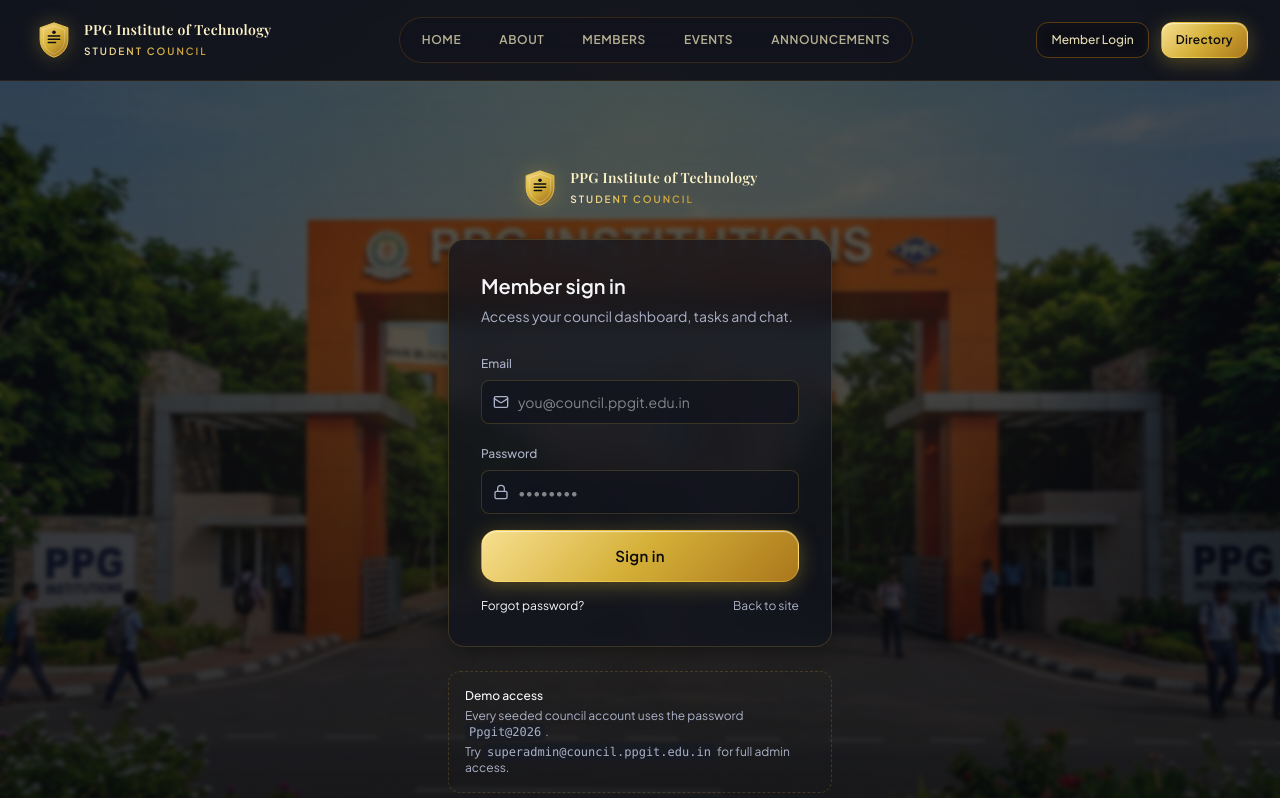
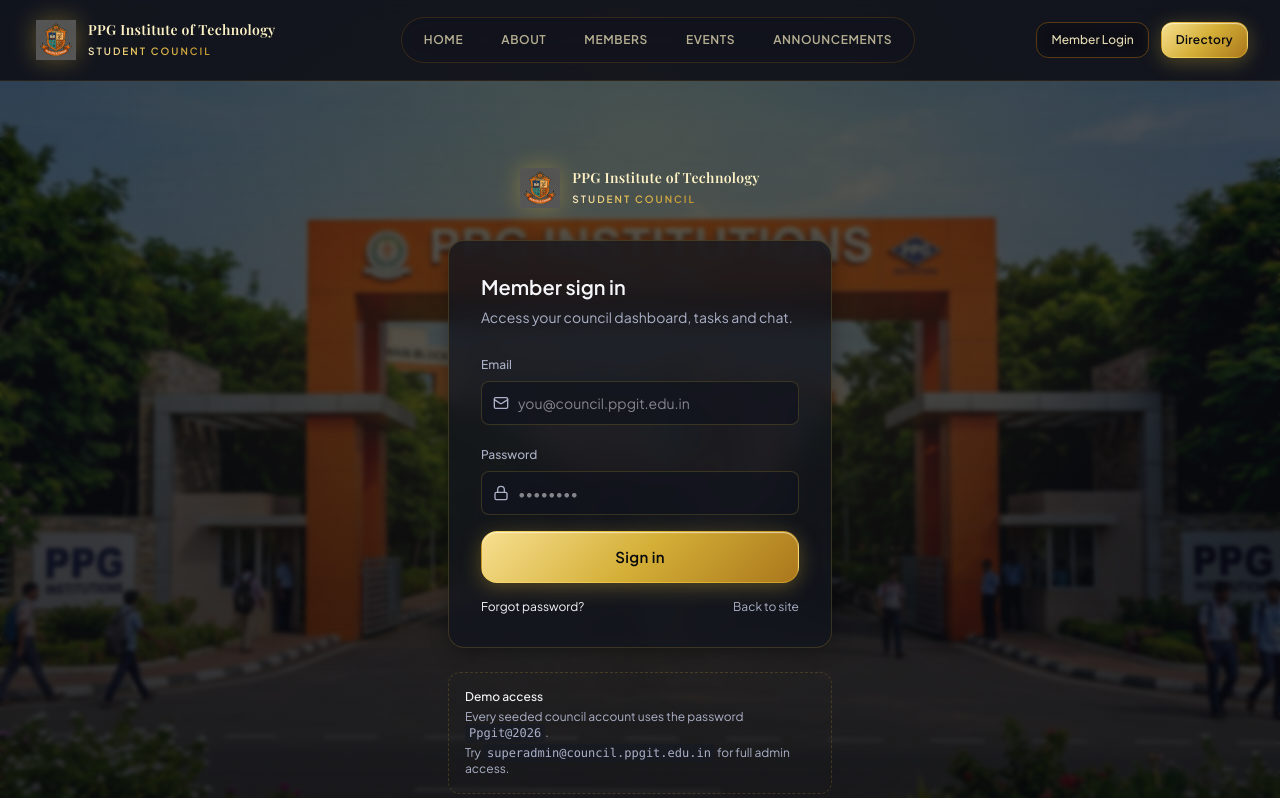
Before and after one commit to nitheesh-s-cse/student-council-management-platform, a Next.js app: page /login in a window 1280 px wide. Shown: the top 798 px of the page. Built offline with nearby package versions, Linux system fonts and the light colour scheme; a web font is replaced by a local one.

Commit message:
Replace SVG shield icon with official transparent PPGIT crest logo image

```diff
--- a/src/components/ui/logo.tsx
+++ b/src/components/ui/logo.tsx
@@ -2,24 +2,12 @@ import { cn } from "@/lib/utils";
 
 export function CouncilMark({ className }: { className?: string }) {
   return (
-    <svg viewBox="0 0 40 44" className={cn("h-9 w-9 filter drop-shadow-[0_0_10px_rgba(212,175,55,0.3)]", className)} fill="none" aria-hidden="true">
-      <path
-        d="M20 1 L37 7 V21 C37 32 30 40 20 43 C10 40 3 32 3 21 V7 Z"
-        fill="url(#gold-shield)"
-        stroke="#E5C158"
-        strokeWidth="1.2"
-      />
-      <path d="M20 5 L33 9.5 V21 C33 30 27.5 36.5 20 39 C12.5 36.5 7 30 7 21 V9.5 Z" fill="none" stroke="rgba(255,255,255,0.4)" strokeWidth="0.8" />
-      <path d="M13 17 h14 M13 21 h14 M13 25 h9" stroke="#0D0E12" strokeWidth="1.8" strokeLinecap="round" />
-      <circle cx="20" cy="12.5" r="2.2" fill="#0D0E12" />
-      <defs>
-        <linearGradient id="gold-shield" x1="3" y1="1" x2="37" y2="43" gradientUnits="userSpaceOnUse">
-          <stop offset="0%" stopColor="#F5D77F" />
-          <stop offset="50%" stopColor="#D4AF37" />
-          <stop offset="100%" stopColor="#996515" />
-        </linearGradient>
-      </defs>
-    </svg>
+    // eslint-disable-next-line @next/next/no-img-element
+    <img
+      src="/images/ppgit-logo.png"
+      alt="PPG Institute of Technology Logo"
+      className={cn("h-10 w-auto object-contain filter drop-shadow-[0_0_12px_rgba(212,175,55,0.4)] transition-transform hover:scale-105", className)}
+    />
   );
 }
 
```
Also changed, not shown: public/images/ppgit-logo.png (added).
